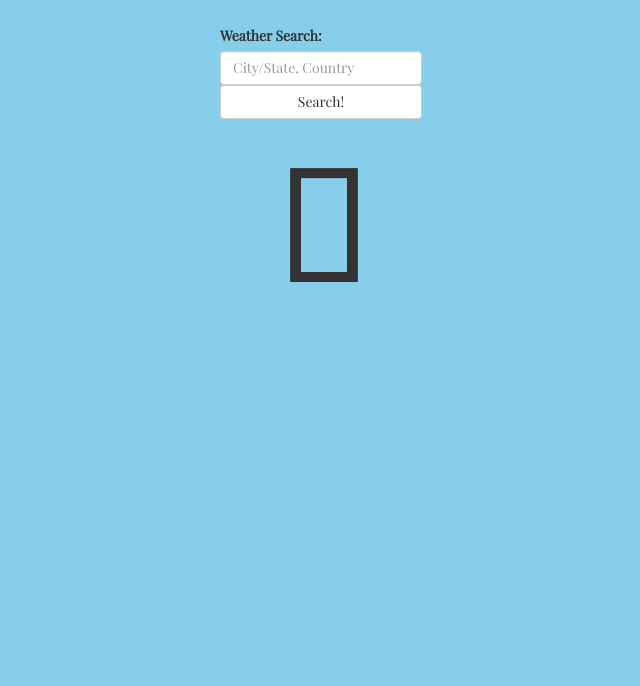
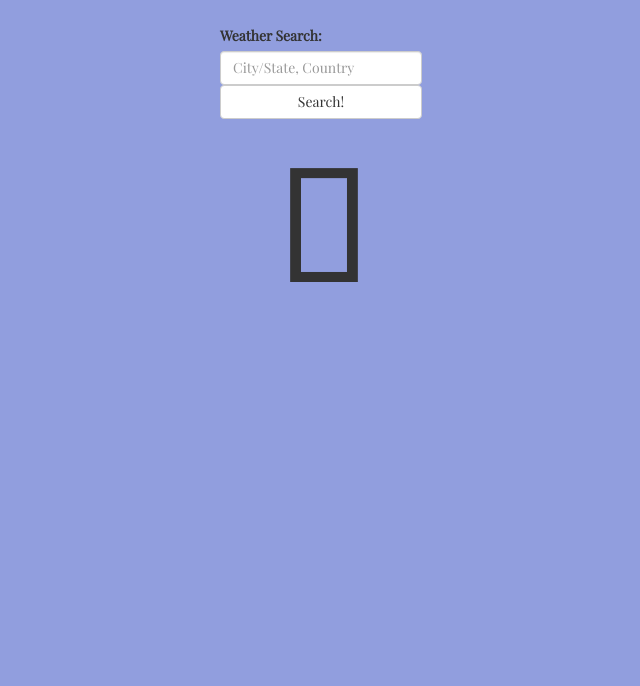
Before and after one commit to BrooksSuz/weather-app, a website built with webpack: page dist/index.html in a window 1280 px wide. Shown: the part 114-800 px from the top of the page, without its empty margins (319-959 px from the left). Built offline with nearby package versions, Linux system fonts and the light colour scheme.

Commit message:
Change color of start-page

```diff
--- a/src/style.css
+++ b/src/style.css
@@ -11,7 +11,7 @@ html {
 }
 
 body {
-  background-color: skyblue;
+  background-color: hsl(230, 54%, 72%);
 }
 
 .container {
```
Also changed, not shown: dist/main.js.
